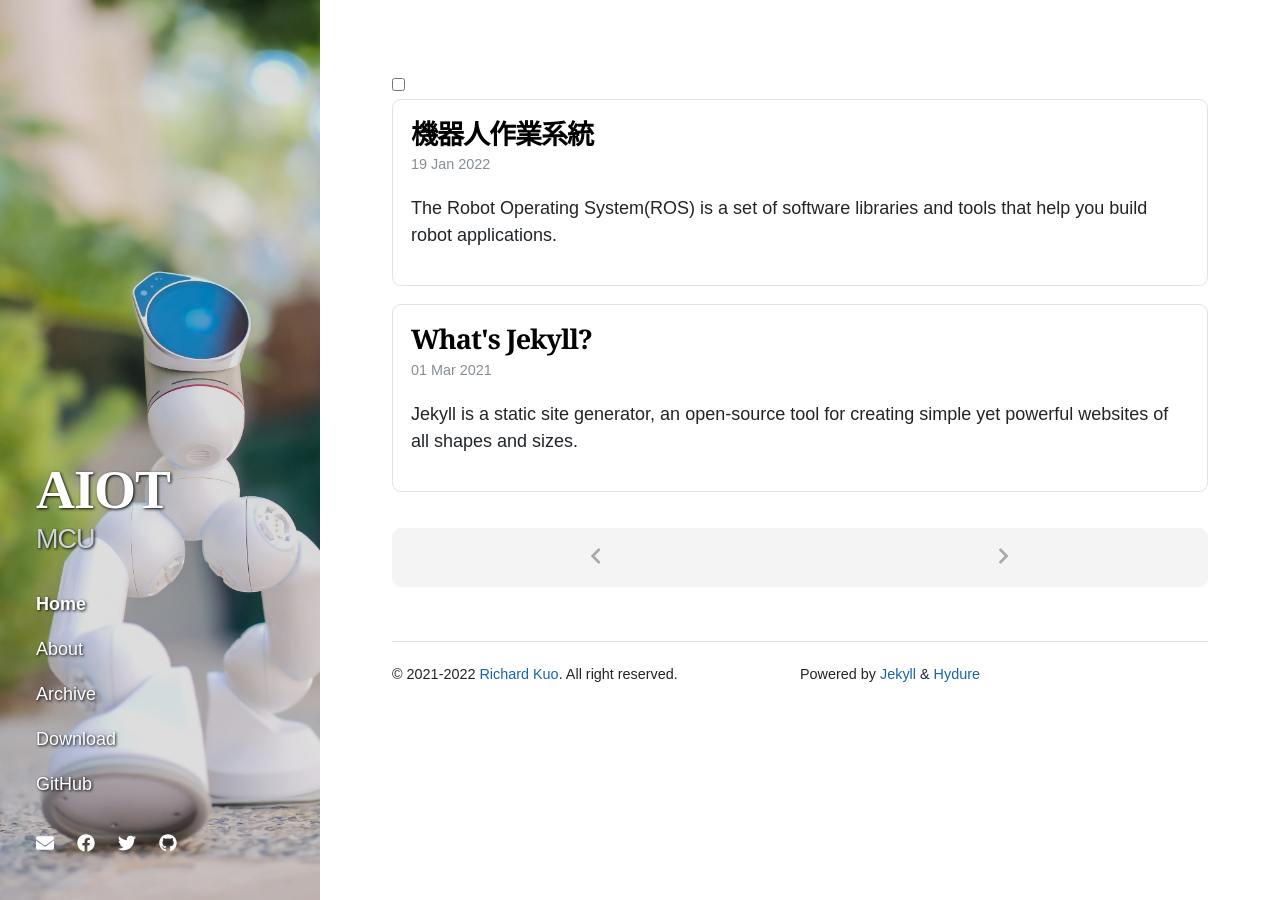
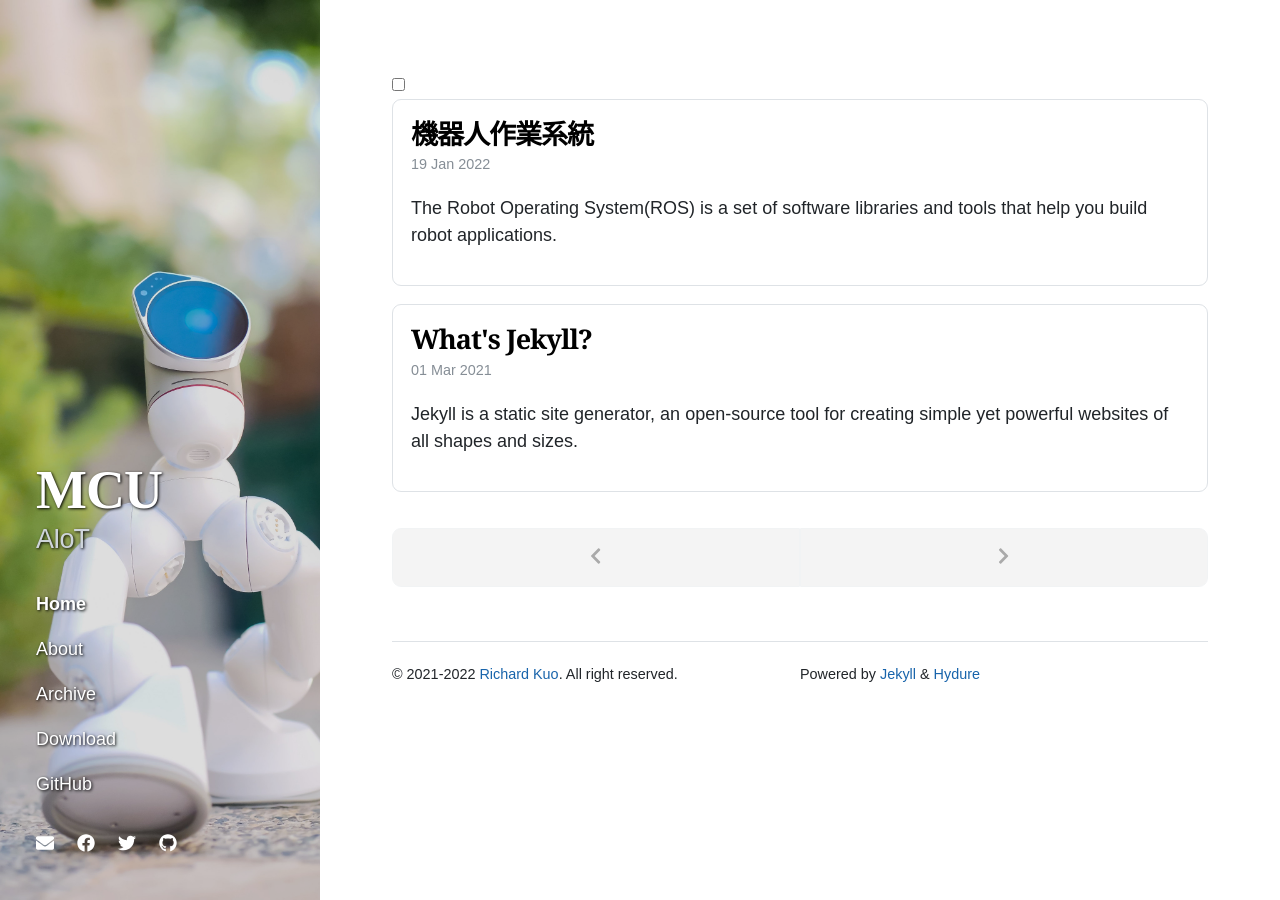
Before and after one commit to ziling819/MCU-project, a Jekyll site: the page built from index.html, in a window 1280 px wide. Built offline with Jekyll 4.4.1, drawn with Linux system fonts in a browser that asks for light colours; nearby versions of some CDN libraries; the list of posts is cut into pages by our own code.

```diff
--- a/_config.yml
+++ b/_config.yml
@@ -1,5 +1,5 @@
-title: AIOT
-tagline: MCU
+title: MCU
+tagline: AIoT
 
 author:
   name: Richard Kuo
```
